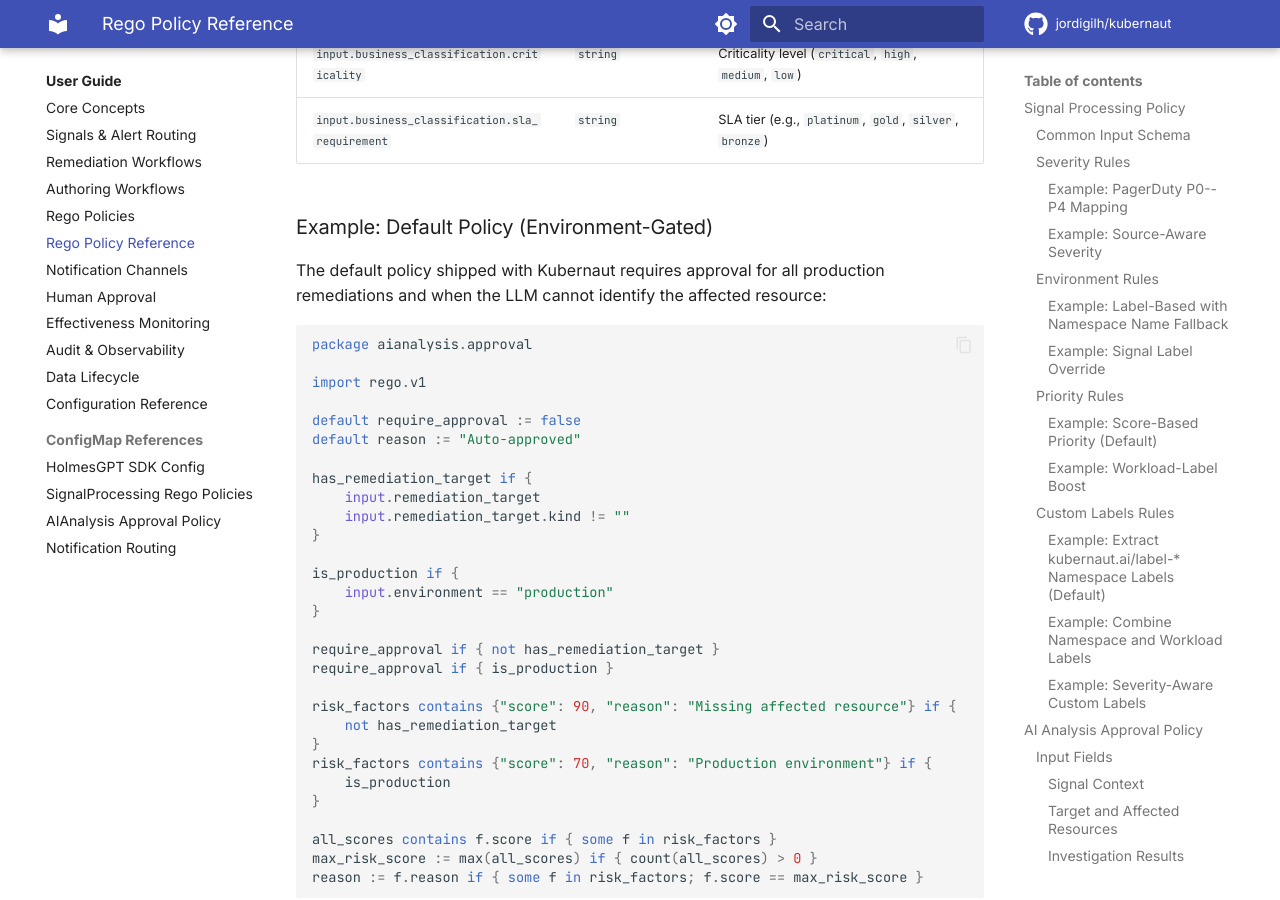
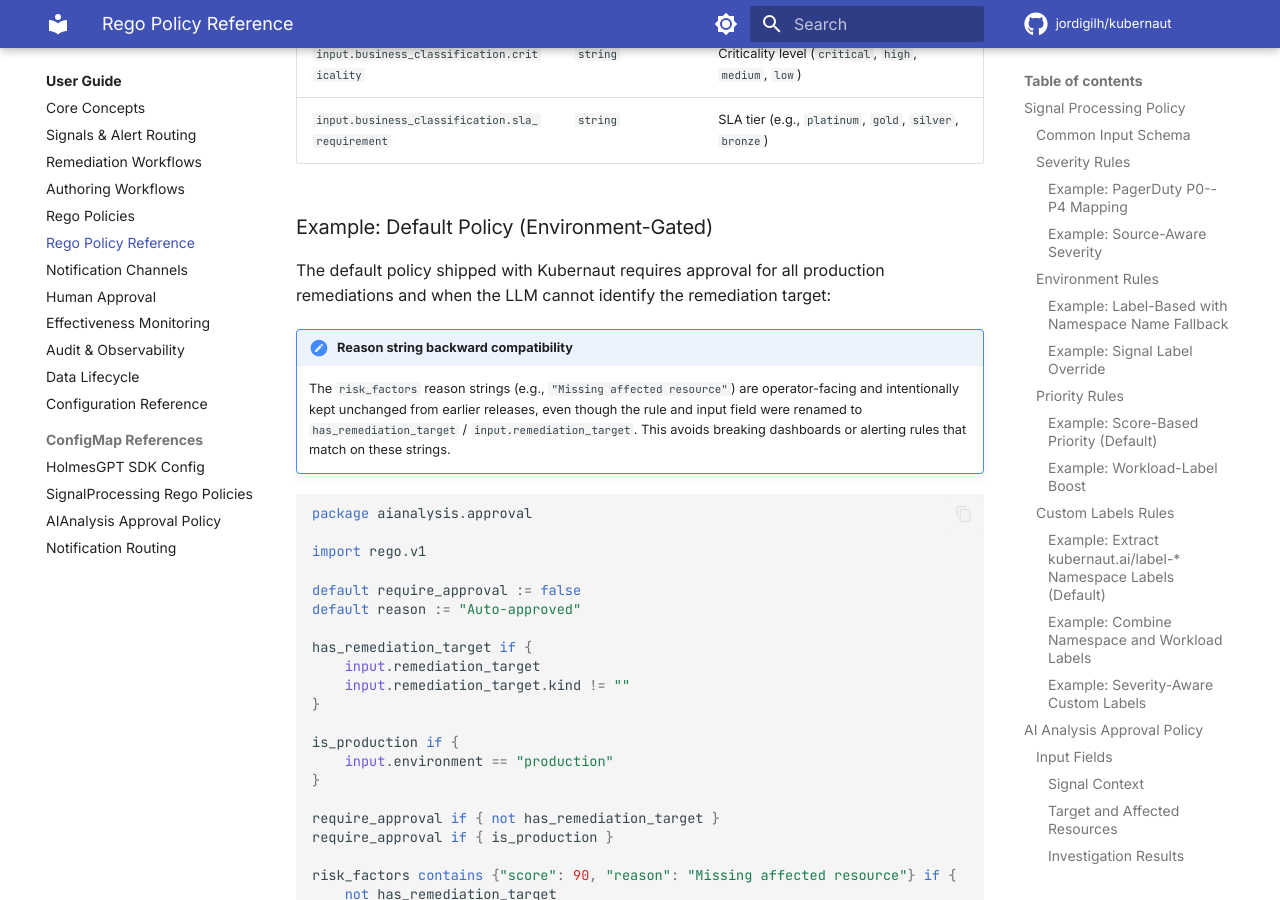
Before and after one commit to jordigilh/kubernaut-docs, an MkDocs documentation site: the page built from docs/user-guide/rego-reference.md, in a window 1280 px wide and 900 px high, scrolled down 8689 px. Built offline with MkDocs 1.6.1 and Material for MkDocs 9.7.7, drawn with Linux system fonts in a browser that asks for light colours; comment, search, counter and statistics services are not loaded; the version menu is left out.

Commit message:
docs: clarify remediation_target origin and reason string compat
Per kubernaut team review:
- holmesgpt-api.md: Clarify remediation_target is constructed by the
  AA controller from HAPI's root_owner tool result, not a direct HAPI
  API response field.
- rego-reference.md: Add note explaining that risk_factors reason
  strings (e.g., "Missing affected resource") are intentionally kept
  unchanged for backward compatibility with operator dashboards.

Made-with: Cursor

````diff
--- a/docs/user-guide/rego-reference.md
+++ b/docs/user-guide/rego-reference.md
@@ -344,7 +344,10 @@ These are infrastructure characteristics detected by the LLM during root cause a
 
 ### Example: Default Policy (Environment-Gated)
 
-The default policy shipped with Kubernaut requires approval for all production remediations and when the LLM cannot identify the affected resource:
+The default policy shipped with Kubernaut requires approval for all production remediations and when the LLM cannot identify the remediation target:
+
+!!! note "Reason string backward compatibility"
+    The `risk_factors` reason strings (e.g., `"Missing affected resource"`) are operator-facing and intentionally kept unchanged from earlier releases, even though the rule and input field were renamed to `has_remediation_target` / `input.remediation_target`. This avoids breaking dashboards or alerting rules that match on these strings.
 
 ```rego
 package aianalysis.approval
````
Also changed, not shown: docs/api-reference/holmesgpt-api.md (+1 -1 lines).
